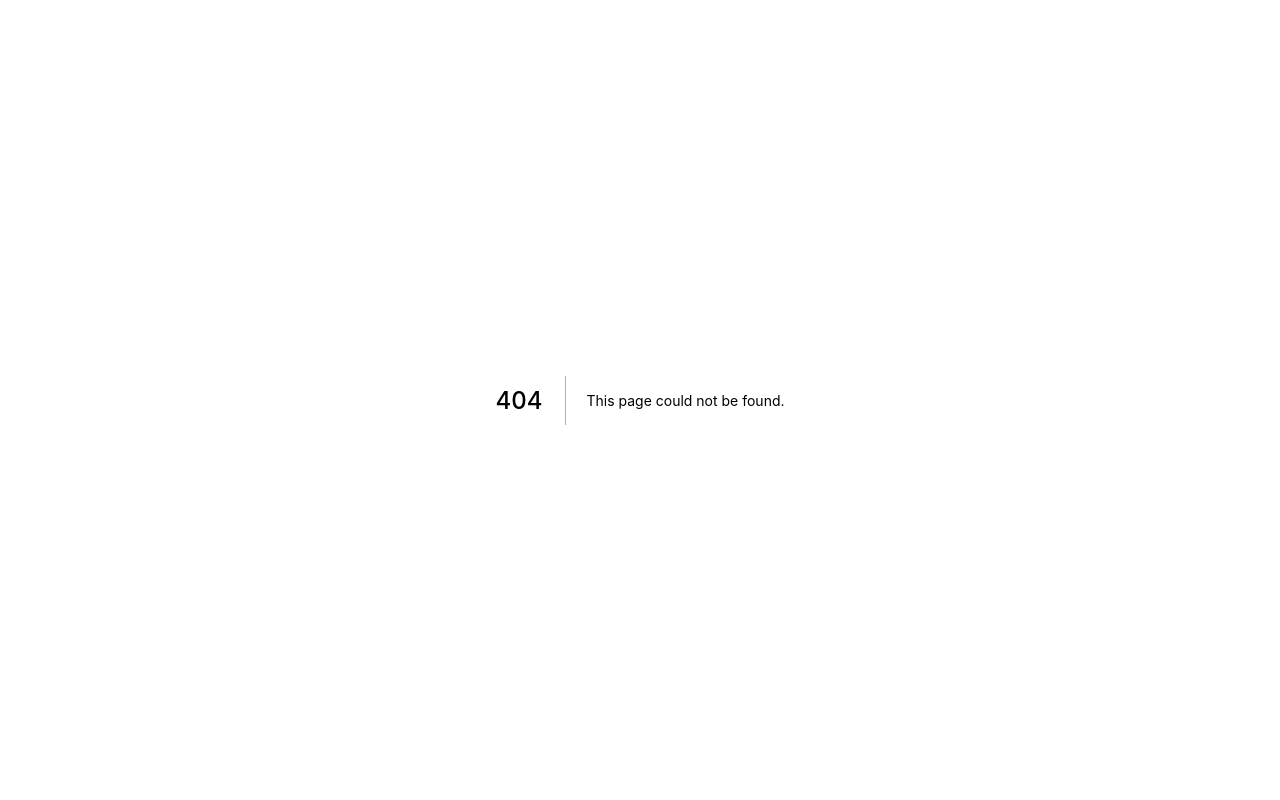
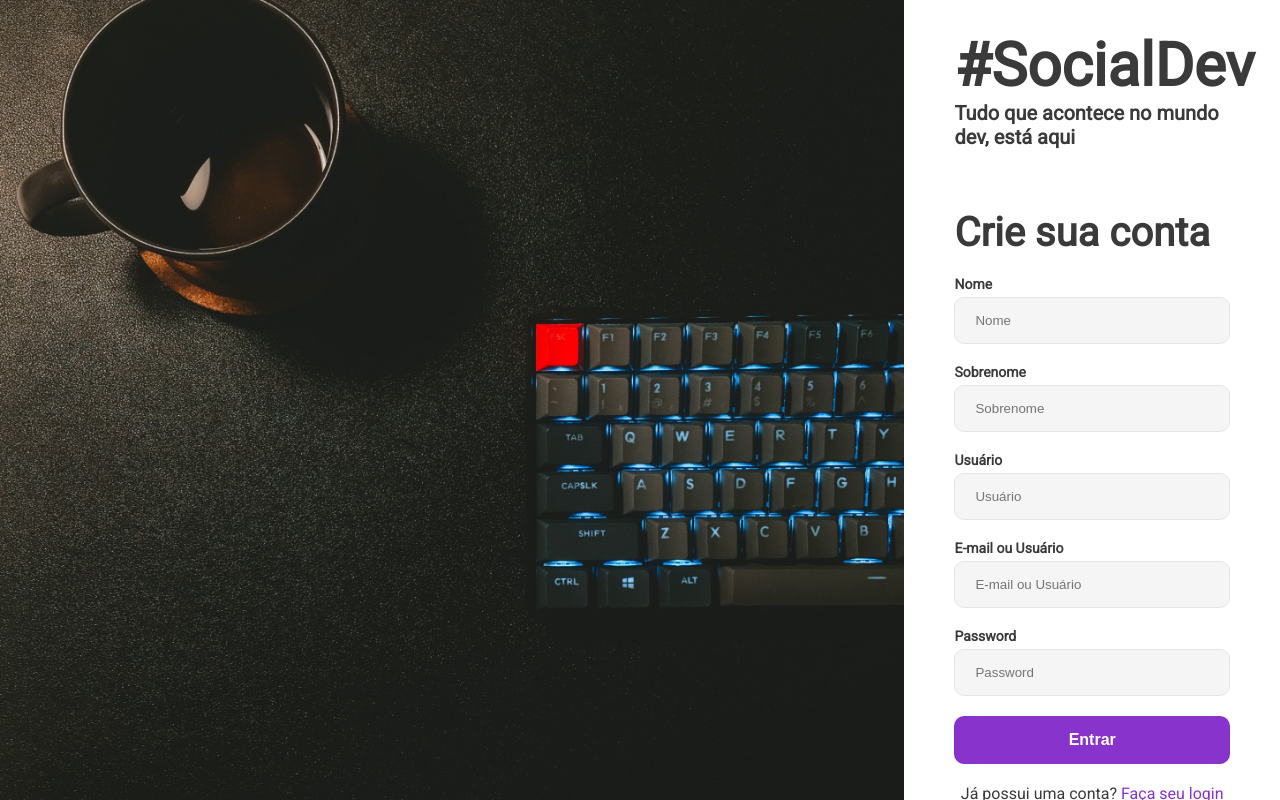
Before and after one commit to bezerrak3/socia-dev, a Next.js app: page /signup in a window 1280 px wide. Before the commit this address had no page. Built offline with nearby package versions, Linux system fonts and the light colour scheme.

Commit message:
Criado signup e utilizado virtualDom

```diff
--- a/pages/login.jsx
+++ b/pages/login.jsx
@@ -1,4 +1,5 @@
 import styled from "styled-components"
+import Link from "next/link"
 
 import ImageWithSpace from "../src/components/layout/ImageWithSpace"
 import H1 from "../src/components/typography/H1"
@@ -35,7 +36,7 @@ export default function LoginPage() {
               <Input label="Password" type="password" />
               <Button>Entrar</Button>
            </Form>
-           <Text> Não possui uma conta? <a href="#">Faça seu cadastro</a></Text>
+           <Text> Não possui uma conta? <Link href="/signup">Faça seu cadastro</Link></Text>
         </FormContainer>
        </ImageWithSpace>
     )
--- /dev/null
+++ b/pages/signup.jsx
@@ -0,0 +1,48 @@
+import styled from "styled-components"
+import Link from "next/link"
+
+import ImageWithSpace from "../src/components/layout/ImageWithSpace"
+import H1 from "../src/components/typography/H1"
+import H2 from "../src/components/typography/H2"
+import H4 from "../src/components/typography/H4"
+import Button from "../src/components/inputs/Button"
+import Input from "../src/components/inputs/Input"
+
+const FormContainer = styled.div`
+ margin-top: 60px;
+`
+
+const Text = styled.p`
+  text-align: center;
+`
+
+const Form = styled.form`
+  display: flex;
+  flex-direction: column;
+  margin: 20px 0;
+  gap: 20px;
+
+`
+
+function SignupPage() {
+    return (
+        <ImageWithSpace>
+            <H1> #SocialDev </H1>
+            <H4> Tudo que acontece no mundo dev, está aqui</H4>
+            <FormContainer>
+                <H2>Crie sua conta</H2>
+                <Form>
+                    <Input label="Nome" />
+                    <Input label="Sobrenome" />
+                    <Input label="Usuário"/>
+                    <Input label="E-mail ou Usuário" type="email" />
+                    <Input label="Password" type="password" />
+                    <Button>Entrar</Button>
+                </Form>
+                <Text> Já possui uma conta? <Link href="/login">Faça seu login</Link></Text>
+            </FormContainer>
+        </ImageWithSpace>
+    )
+}
+
+export default SignupPage
--- a/src/components/layout/ImageWithSpace.jsx
+++ b/src/components/layout/ImageWithSpace.jsx
@@ -23,8 +23,6 @@ const StyledContainer = styled.div`
  background-color: ${props => props.theme.white};
  padding: 30px 50px;
 
- min-width: 700px;
-
  @media(min-width ${WIDTH_BREAK}){
     min-width: calc(${WIDTH_BREAK} - 100px);
 
@@ -36,7 +34,14 @@ const StyledContainer = styled.div`
 
   display: flex;
   flex-direction: column;
-  justify-content: center;
+
+  height: calc(100vh - 60px);
+  overflow-y: auto;
+
+  &:before, &:after{
+     content: '';
+     margin: auto;
+  }
 `
 
 
```
